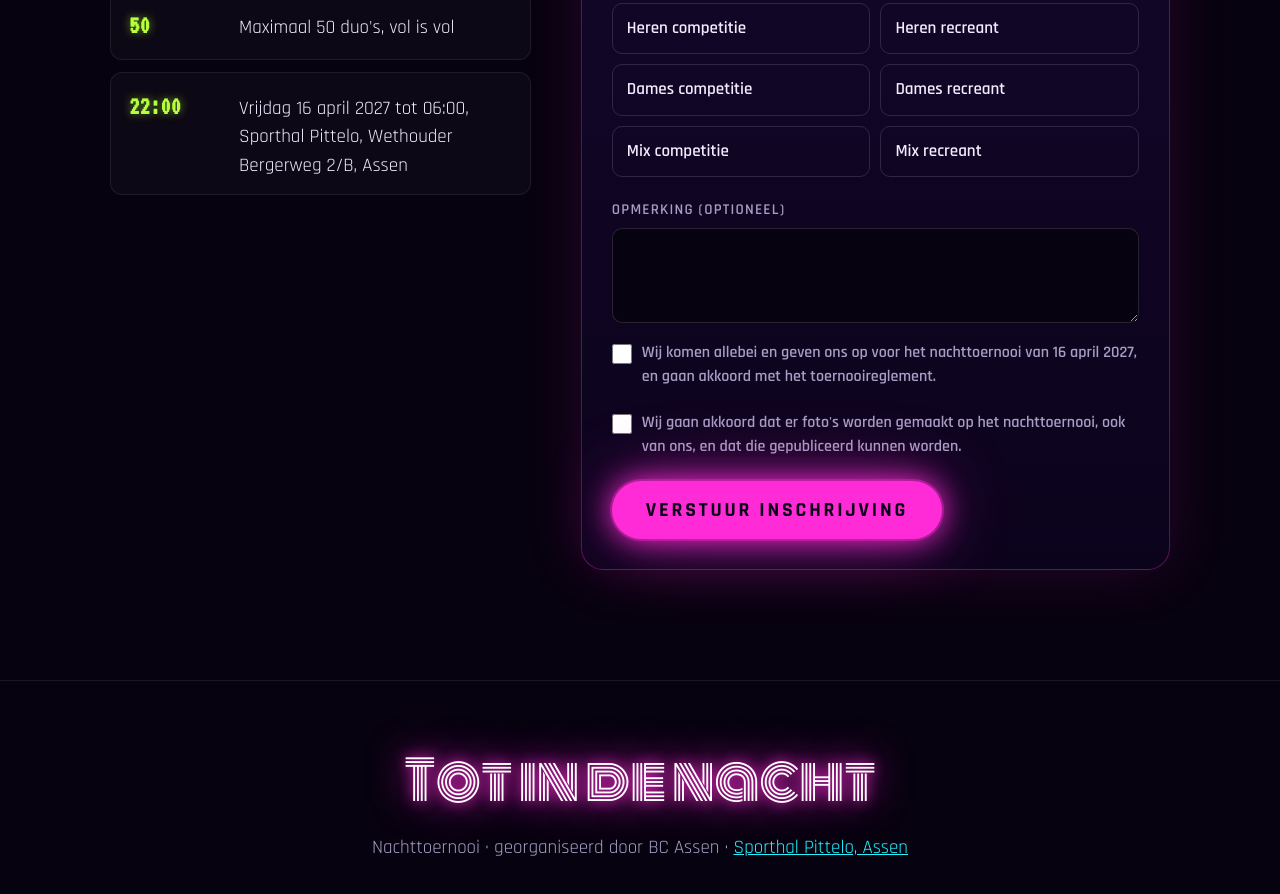
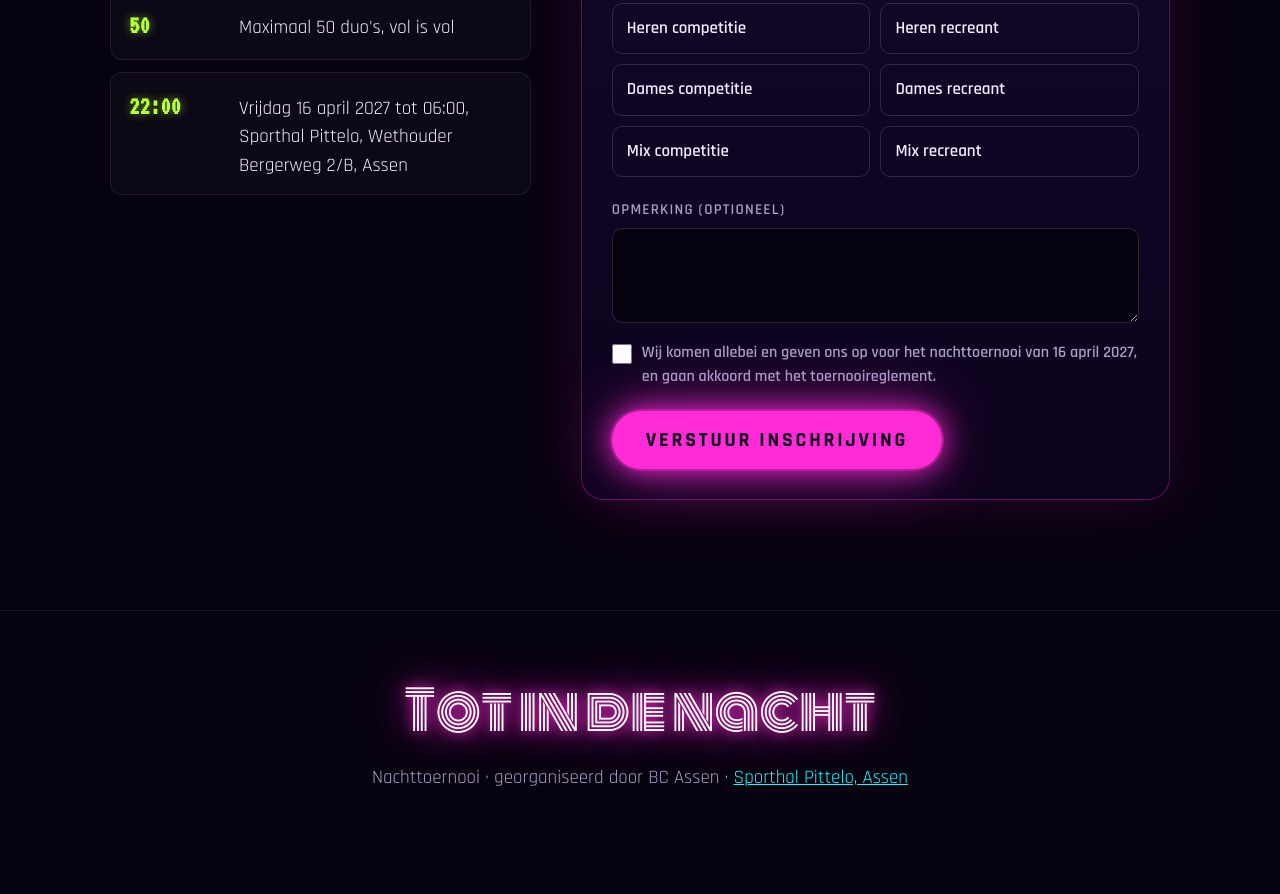
Before and after one commit to wtenzijt/nachttoernooi, a plain HTML site: page index.html in a window 1280 px wide. Shown: the part 4075-4969 px from the top of the page. After the commit the page ends 4917 px from the top, so only its background shows below. Drawn offline with Linux system fonts and the light colour scheme; no server answers.

Commit message:
Remove the photo consent checkbox, keep only acceptance of the tournament rules
Co-Authored-By: Claude Haiku 5.5 <noreply@anthropic.com>

```diff
--- a/index.html
+++ b/index.html
@@ -324,9 +324,7 @@ footer .big{font-family:Monoton,cursive;font-size:clamp(28px,6vw,54px);color:#ff
         </div>
       </fieldset>
       <label>Opmerking (optioneel)<textarea name="opmerking" rows="3"></textarea></label>
-      <label class="check" style="margin-top:18px"><input type="checkbox" name="akkoord" required>Wij komen allebei en geven ons op voor het nachttoernooi van 16 april 2027, en gaan akkoord met het toernooireglement.</label>
-      <label class="check"><input type="checkbox" name="fotos">Wij gaan akkoord dat er foto's worden gemaakt op het nachttoernooi, ook van ons, en dat die gepubliceerd kunnen worden.</label>
-      <button class="btn" type="submit" id="submit">Verstuur inschrijving</button>
+      <label class="check" style="margin-top:18px"><input type="checkbox" name="akkoord" required>Wij komen allebei en geven ons op voor het nachttoernooi van 16 april 2027, en gaan akkoord met het toernooireglement.</label>      <button class="btn" type="submit" id="submit">Verstuur inschrijving</button>
       <div class="msg" id="msg" role="status" aria-live="polite"></div>
     </form>
   </div>
```
